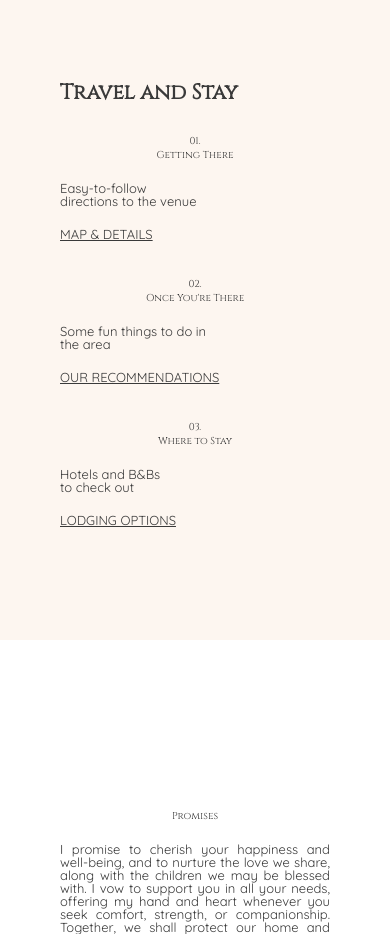
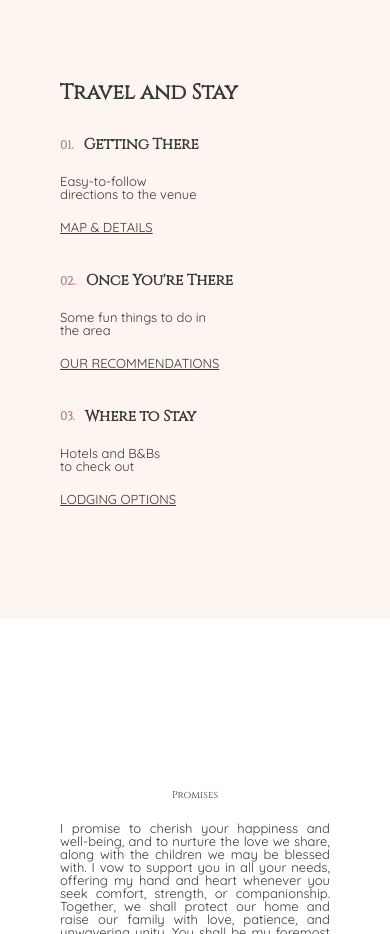
Before and after one commit to Vicky-GT/gtwithdharu_wedd, a plain HTML site: page index.html in a window 390 px wide. Shown: the part 4900-5834 px from the top of the page. Drawn offline with Linux system fonts and the light colour scheme.

```diff
--- a/index.html
+++ b/index.html
@@ -113,9 +113,7 @@
                 <h2 class="reveal">Travel and Stay</h2>
                 <div class="stay-container reveal">
                     <div class="stay-item">
-                        <h3>01. <br>
-                            Getting There
-                        </h3>
+                        <h3><span class="stay-number">01.</span> Getting There</h3>
                         <div class="text">Easy-to-follow <br> directions to the venue</div>
                         <!--div class="text links">MAP & DETAILS</div-->
                         <a class="text links" href="https://www.google.com/maps/place/Shree+Kailash+Mahal,+Ambattur/@13.1072598,80.1538922,17z" target="_blank">
@@ -123,9 +121,7 @@
                           </a>
                     </div>
                     <div class="stay-item">
-                        <h3>02. <br>
-                            Once You're There
-                        </h3>
+                            <h3><span class="stay-number">02.</span> Once You're There</h3>
                         <div class="text">Some fun things to do in <br> the area</div>
                         <!--div class="text links">OUR RECOMMENDATIONS</div-->
                         <a class="text links" href="https://www.tripadvisor.in/Attractions-g304556-Activities-Chennai_Madras_Chennai_District_Tamil_Nadu.html" target="_blank">
@@ -133,10 +129,9 @@
                           </a>
                     </div>
                     <div class="stay-item">
-                        <h3>03. <br>
-                            Where to Stay
-                        </h3>
+                        <h3><span class="stay-number">03.</span> Where to Stay</h3>
                         <div class="text">Hotels and B&Bs <br> to check out</div>
+
                         <!--div class="text links">LODGING OPTIONS</div-->
                         <a class="text links" href="https://www.booking.com/searchresults.html?ss=Ambattur%2C+Chennai%2C+India&checkin_year=2025&checkin_month=9&checkin_monthday=10&checkout_year=2025&checkout_month=9&checkout_monthday=12" target="_blank">
                             LODGING OPTIONS
--- a/style.css
+++ b/style.css
@@ -568,3 +568,17 @@ footer h2{
     font-weight: bold;
     color: #3a3a3a;
   }
+
+  .stay-item h3 {
+    font-size: 1.5rem;
+    font-weight: 600;
+    display: flex;
+    align-items: center;
+    gap: 10px;
+}
+
+.stay-number {
+    font-size: 1.2rem;
+    color: var(--accent-color, #b5838d);
+    font-weight: bold;
+}
```
